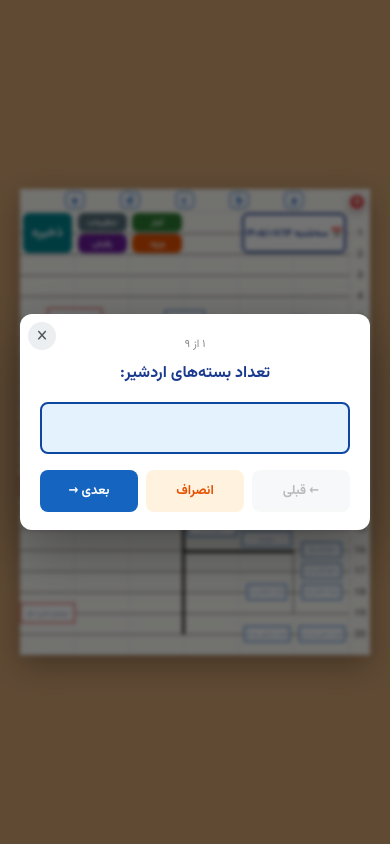
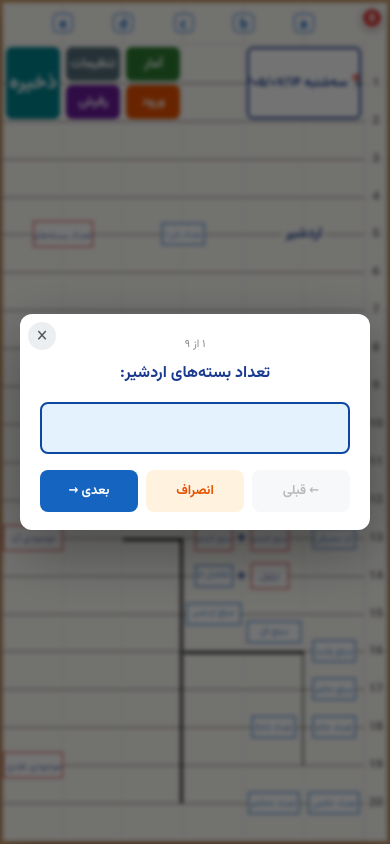
Before and after one commit to ShahabAsemaninejad/Nanvaii, a plain HTML site: page index.html in a window 390 px wide. Drawn offline with Linux system fonts and the light colour scheme.

Commit message:
Update index.html

```diff
--- a/index.html
+++ b/index.html
@@ -129,6 +129,27 @@ body{background:#d4a574;display:flex;justify-content:center;align-items:center;m
 .online-dot.off{background:#d32f2f}
 .settings-note{font-size:11px;color:#888;margin-top:4px;line-height:1.5}
 .settings-disabled{opacity:.5;pointer-events:none}
+
+/* ===== تنظیمات موبایل — فونت‌های بزرگ‌تر ===== */
+@media (max-width: 700px) {
+  body { padding: 3px; }
+  .page-wrapper { max-width: 100%; height: calc(100dvh - 6px); aspect-ratio: auto; }
+  .field-input { font-size: 15px; height: 26px; }
+  .field-input::placeholder { font-size: 10px; }
+  .field-input.narrow { font-size: 12px; }
+  .field-input.narrow::placeholder { font-size: 8px; }
+  .calc-box { font-size: 12px; height: 22px; }
+  .calc-box::placeholder { font-size: 9px; }
+  .btn { font-size: 13px; }
+  .btn-save { font-size: 20px; }
+  .btn-long { font-size: 11px; }
+  .today-date { font-size: 13px; }
+  .label { font-size: 14px; }
+  .line-number { font-size: 12px; }
+  .ref-label { font-size: 13px; }
+  .origin-dot { width: 22px; height: 22px; font-size: 12px; }
+  .plus-sign { font-size: 18px; }
+}
 </style>
 </head>
 <body>
@@ -206,8 +227,8 @@ body{background:#d4a574;display:flex;justify-content:center;align-items:center;m
       <option value="line10">تعداد تراکنش کارتخوان اصلی</option>
       <option value="line11">تعداد نان کارتخوان اصلی</option>
       <option value="line12">تعداد پلاستیک کارتخوان اصلی</option>
-      <option value="main-card">مبلغ تراکنش کارتخوان اصلی</option>
-      <option value="backup-card">مبلغ تراکنش کارتخوان زاپاس</option>
+      <option value="main-card">مبلغ کارتخوان اصلی</option>
+      <option value="backup-card">مبلغ کارتخوان زاپاس</option>
       <option value="traveller">مبلغ تراول</option>
       <option value="bag-count">تعداد بسته‌های اردشیر</option>
       <option value="flour-stock">موجودی آرد</option>
@@ -337,9 +358,9 @@ const mX34=((xN(3)+xN(4))/2)+'%';
 ['line10','line11','line12'].forEach((r,i)=>{mk(r,'field-input',['تعداد تراکنش کارتخوان اصلی','تعداد نان کارتخوان اصلی','تعداد پلاستیک کارتخوان اصلی'][i],mX34,yPos(10+i),{width:((xN(4)-xN(3))*.9)+'%',fontSize:'6px'})});
 const cW=xN(3)-xN(2),nW=cW*.9,sW=nW*.7,lC=(xN(2)+xN(3))/2,gap=1,pW=3;
 const lE=lC-(sW/2),pC=lE-gap-(pW/2),rC=pC-(pW/2)-gap-(sW/2);
-mk('main-card','field-input narrow','مبلغ تراکنش کارتخوان اصلی',lC+'%',yPos(13),{width:sW+'%'});
+mk('main-card','field-input narrow','مبلغ کارتخوان اصلی',lC+'%',yPos(13),{width:sW+'%'});
 const p13=document.createElement('div');p13.className='plus-sign';p13.textContent='+';p13.style.right=pC+'%';p13.style.top=yPos(13);content.appendChild(p13);
-mk('backup-card','field-input narrow','مبلغ تراکنش کارتخوان زاپاس',rC+'%',yPos(13),{width:sW+'%'});
+mk('backup-card','field-input narrow','مبلغ کارتخوان زاپاس',rC+'%',yPos(13),{width:sW+'%'});
 mk('cash-diff','calc-box','تفاضل نقدی',lC+'%',yPos(14),{width:sW+'%',fontSize:'6px'});
 const p14=document.createElement('div');p14.className='plus-sign';p14.textContent='+';p14.style.right=pC+'%';p14.style.top=yPos(14);content.appendChild(p14);
 mk('traveller','field-input','تراول',rC+'%',yPos(14),{width:sW+'%'});
@@ -366,7 +387,7 @@ function checkEmpty(){let c=0;REQ.forEach(r=>{const i=F[r],e=!i.value||i.value.t
 REQ.forEach(r=>{F[r].addEventListener('input',()=>{if(F[r].value.trim()!=='')F[r].classList.remove('empty-warning')});F[r].addEventListener('blur',()=>{calc();checkEmpty()})});
 document.addEventListener('visibilitychange',()=>{if(!document.hidden){calc();checkEmpty()}});
 const oV=document.getElementById('dialogOverlay'),dI=document.getElementById('dialogInput'),dQ=document.getElementById('dialogQuestion'),dC=document.getElementById('dialogCounter'),bN=document.getElementById('dialogNext'),bP=document.getElementById('dialogPrev'),bS=document.getElementById('dialogSkip'),bX=document.getElementById('dialogClose');
-const Q=[{text:'تعداد بسته‌های اردشیر:',role:'bag-count'},{text:'تعداد تراکنش کارتخوان اصلی:',role:'line10'},{text:'تعداد نان کارتخوان اصلی:',role:'line11'},{text:'تعداد پلاستیک کارتخوان اصلی:',role:'line12'},{text:'مبلغ تراکنش کارتخوان اصلی:',role:'main-card'},{text:'مبلغ تراکنش کارتخوان زاپاس:',role:'backup-card'},{text:'مبلغ تراول‌ها:',role:'traveller'},{text:'تعداد کیسه‌های آرد موجود:',role:'flour-stock'},{text:'مبلغ نقدی موجود در دخل:',role:'cash-stock'}];
+const Q=[{text:'تعداد بسته‌های اردشیر:',role:'bag-count'},{text:'تعداد تراکنش کارتخوان اصلی:',role:'line10'},{text:'تعداد نان کارتخوان اصلی:',role:'line11'},{text:'تعداد پلاستیک کارتخوان اصلی:',role:'line12'},{text:'مبلغ کارتخوان اصلی:',role:'main-card'},{text:'مبلغ کارتخوان زاپاس:',role:'backup-card'},{text:'مبلغ تراول‌ها:',role:'traveller'},{text:'تعداد کیسه‌های آرد موجود:',role:'flour-stock'},{text:'مبلغ نقدی موجود در دخل:',role:'cash-stock'}];
 let dQ1=[],sQ=[],curDate=null;
 function showDlg(){if(dQ1.length===0){oV.classList.remove('active');if(curDate){saveDate(curDate);curDate=null}calc();checkEmpty();return}const q=dQ1[0],done=Q.length-dQ1.length;dC.textContent=(done+1).toLocaleString('fa-IR')+' از '+Q.length.toLocaleString('fa-IR')+(sQ.length>0?' ('+sQ.length.toLocaleString('fa-IR')+' لغو)':'');dQ.textContent=q.text;dI.value=F[q.role].value||'';bP.disabled=(done===0);bN.textContent=(dQ1.length===1&&sQ.length===0)?'✓ پایان':'بعدی →';oV.classList.add('active');setTimeout(()=>{dI.focus();dI.select()},50)}
 function goNext(){const q=dQ1[0];F[q.role].value=dI.value.trim();dQ1.shift();if(dQ1.length===0&&sQ.length>0){dQ1=sQ.slice();sQ=[]}showDlg()}
```
